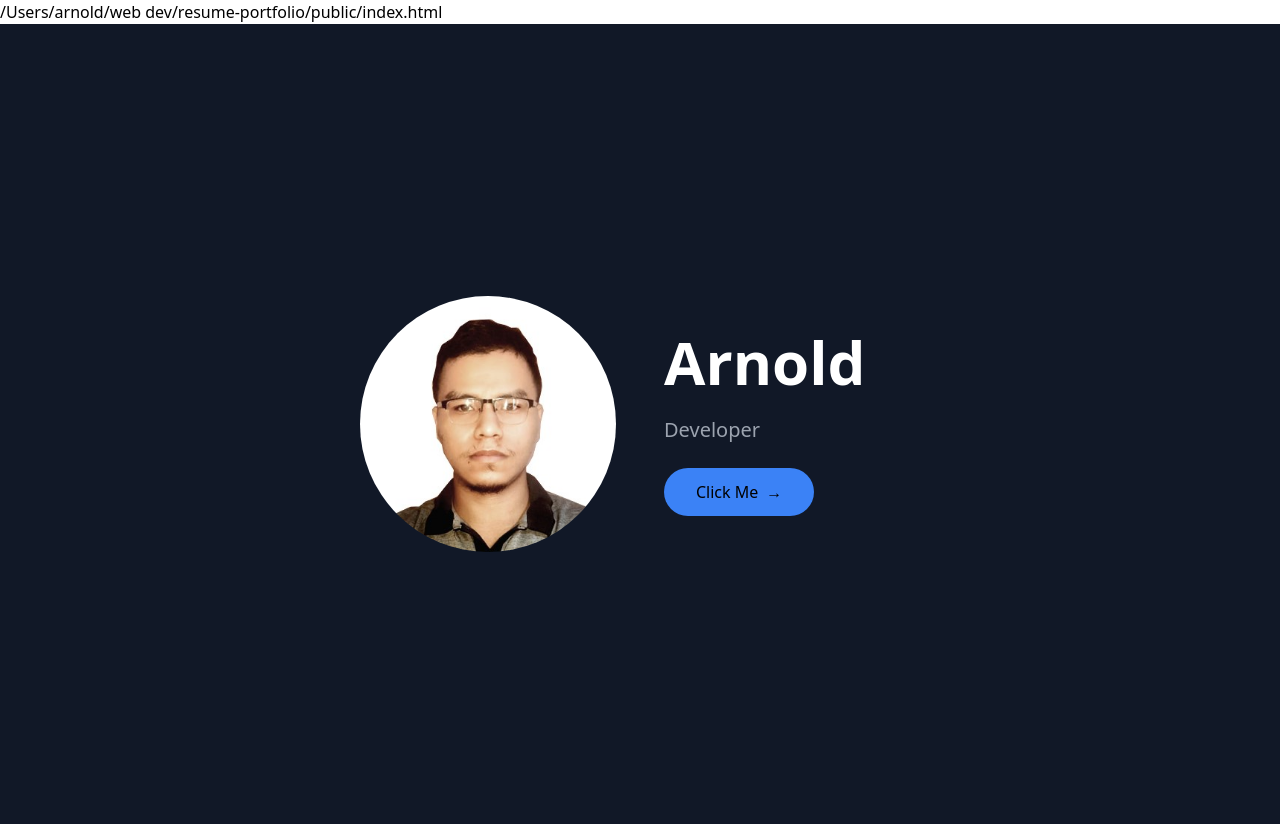
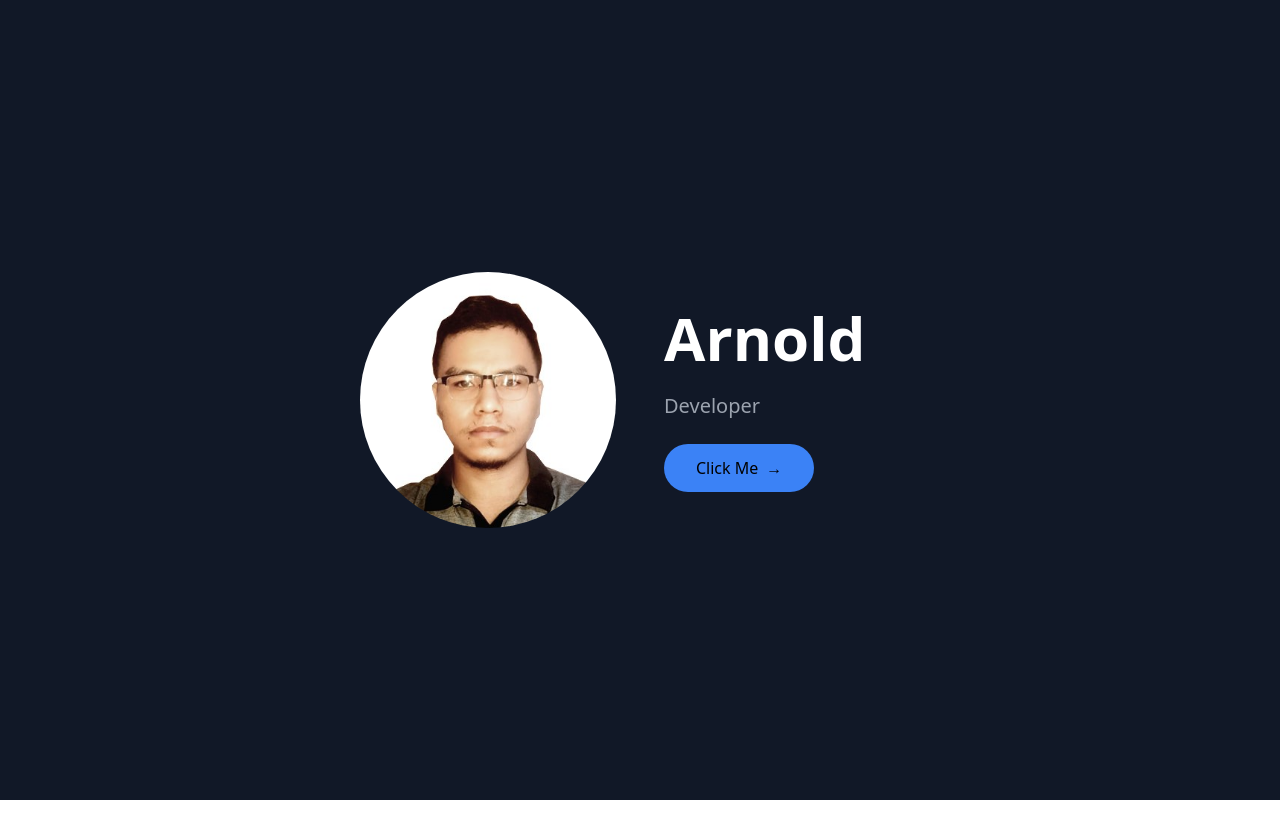
Before and after one commit to Arnold-cd/resume-portfolio, a React (Create React App) app: page / in a window 1280 px wide. After the commit the page ends 800 px from the top, so only its background shows below. Built offline with nearby package versions, Linux system fonts and the light colour scheme.

Commit message:
fix some issue

```diff
--- a/package.json
+++ b/package.json
@@ -5,7 +5,6 @@
   "private": true,
   "dependencies": {
     "cra-template": "1.2.0",
-    "gh-pages": "^6.3.0",
     "react": "^19.0.0",
     "react-dom": "^19.0.0",
     "react-scripts": "5.0.1"
@@ -38,6 +37,7 @@
   },
   "devDependencies": {
     "autoprefixer": "^10.4.20",
+    "gh-pages": "^6.3.0",
     "postcss": "^8.5.1",
     "tailwindcss": "^3.4.17"
   }
--- a/public/index.html
+++ b/public/index.html
@@ -1,4 +1,3 @@
-/Users/arnold/web dev/resume-portfolio/public/index.html
 <!DOCTYPE html>
 <html lang="en">
   <head>
--- a/src/index.css
+++ b/src/index.css
@@ -1,3 +1,16 @@
 @tailwind base;
 @tailwind components;
 @tailwind utilities;
+
+
+/* Add base URL handling for GitHub Pages */
+:root {
+    --base-url: '/';
+  }
+
+  /* For GitHub Pages environment */
+  @media (env(GITHUB_PAGES)) {
+    :root {
+      --base-url: '/resume-portfolio/';
+    }
+  }
```
Also changed, not shown: 1 other file (tests, documents, lock files or other folders).
